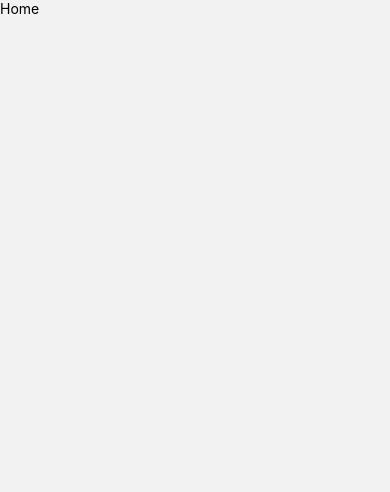
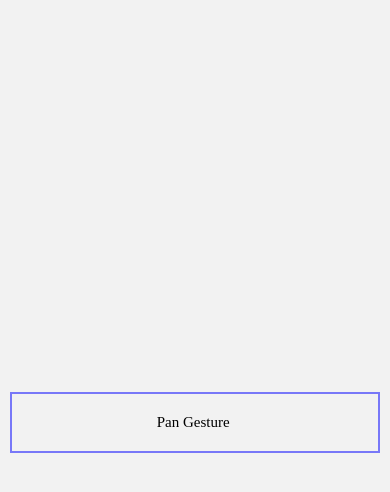
Before and after one commit to aliraza944/GameController, a React Native app: screen /Home in a window 390 px wide. Shown: the top 492 px of the page. Built offline with nearby package versions, Linux system fonts and the light colour scheme.

Commit message:
Added the stack navigator for different type of screens

```diff
--- a/Navigation/MainApp/MainApp.tsx
+++ b/Navigation/MainApp/MainApp.tsx
@@ -1,18 +1,28 @@
 /* eslint-disable prettier/prettier */
 import React from 'react';
-import {createStackNavigator} from '@react-navigation/stack';
+import {
+  createStackNavigator,
+  StackScreenProps,
+  StackNavigationOptions,
+} from '@react-navigation/stack';
 import PanGesture from '../../Screens/PanGesture/PanGesture';
 import Home from '../../Screens/Home/Home';
-const Stack = createStackNavigator();
+
+type RootStack = {
+  Home: undefined;
+  PanGesture: undefined;
+};
+export type Props = StackScreenProps<RootStack, 'Home'>;
+const Stack = createStackNavigator<RootStack>();
+
+const HomeScreen: StackNavigationOptions = {
+  headerShown: false,
+};
 
 function MainApp() {
   return (
     <Stack.Navigator initialRouteName="Home">
-      <Stack.Screen
-        name="Home"
-        component={Home}
-        options={{headerShown: false}}
-      />
+      <Stack.Screen name="Home" component={Home} options={HomeScreen} />
       <Stack.Screen name="PanGesture" component={PanGesture} />
     </Stack.Navigator>
   );
--- a/Screens/Home/Home.tsx
+++ b/Screens/Home/Home.tsx
@@ -1,11 +1,17 @@
 /* eslint-disable prettier/prettier */
 import {View, Text} from 'react-native';
 import React from 'react';
-
-export default function Home() {
+import {styles} from './Styles';
+import {Props} from '../../Navigation/MainApp/MainApp';
+import {TouchableOpacity} from 'react-native-gesture-handler';
+export default function Home({navigation}: Props) {
   return (
-    <View>
-      <Text>Home</Text>
+    <View style={styles.container__main}>
+      <TouchableOpacity
+        onPress={() => navigation.navigate('PanGesture')}
+        style={styles.container__button}>
+        <Text style={styles.button__text}>Pan Gesture </Text>
+      </TouchableOpacity>
     </View>
   );
 }
--- /dev/null
+++ b/Screens/Home/Styles.ts
@@ -0,0 +1,27 @@
+/* eslint-disable prettier/prettier */
+import {StyleSheet} from 'react-native';
+import {fonts} from '../../assets/Data';
+
+export const styles = StyleSheet.create({
+  container__main: {
+    flex: 1,
+    justifyContent: 'center',
+    // alignItems: 'center',
+    width: '100%',
+    paddingHorizontal: 10,
+  },
+  container__button: {
+    width: '100%',
+    justifyContent: 'center',
+    alignItems: 'center',
+    borderColor: 'rgba(0,0,256, 0.5)',
+    borderWidth: 2,
+    paddingHorizontal: 20,
+    paddingVertical: 20,
+  },
+  button__text: {
+    color: 'black',
+    fontFamily: fonts.medium,
+    fontSize: 15,
+  },
+});
```
